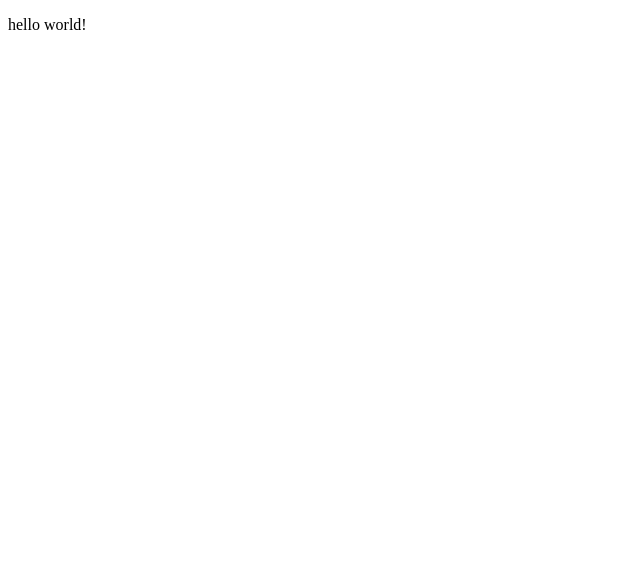
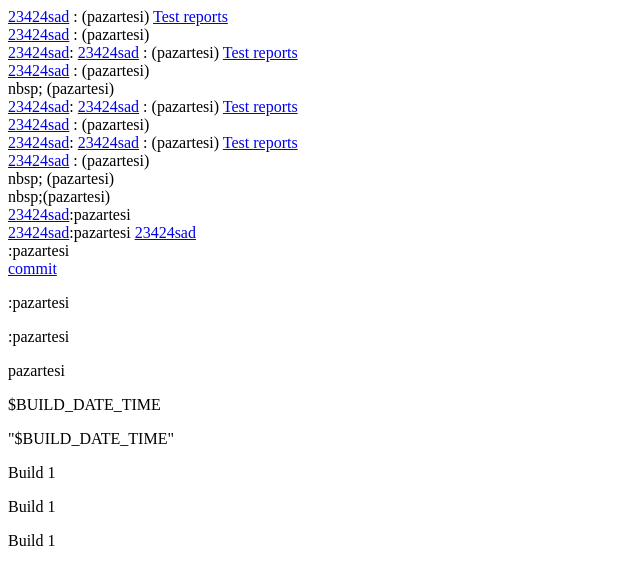
Before and after one commit to aboww/aboww.github.io, a plain HTML site: page index.html in a window 1280 px wide. Shown: the whole page, without its empty margins (0-640 px from the left). Drawn offline with Linux system fonts and the light colour scheme.

Commit message:
Add files via upload

```diff
--- a/index.html
+++ b/index.html
@@ -11,6 +11,28 @@
 
 <body>
   <!--template-->
-  <p>hello world!</p>
+<a href="https://github.com/aboww/aboww.github.io/commit/23424sadfasdf">23424sad</a><span> :  (pazartesi)</span> <a href="site/surefire-report.html">Test reports</a><br>
+<a href="https://github.com/aboww/aboww.github.io/commit/23424sadfasdf">23424sad</a><span> :  (pazartesi)</span><br>
+<a href="https://github.com/aboww/aboww.github.io/commit/23424sadfasdf">23424sad</a><span>: <!--template-->
+<a href="https://github.com/aboww/aboww.github.io/commit/23424sadfasdf">23424sad</a><span> :  (pazartesi)</span> <a href="site/surefire-report.html">Test reports</a><br>
+<a href="https://github.com/aboww/aboww.github.io/commit/23424sadfasdf">23424sad</a><span> :  (pazartesi)</span><br>nbsp; (pazartesi)</span><br>
+<a href="https://github.com/aboww/aboww.github.io/commit/23424sadfasdf">23424sad</a><span>:<!--template-->
+<a href="https://github.com/aboww/aboww.github.io/commit/23424sadfasdf">23424sad</a><span> :  (pazartesi)</span> <a href="site/surefire-report.html">Test reports</a><br>
+<a href="https://github.com/aboww/aboww.github.io/commit/23424sadfasdf">23424sad</a><span> :  (pazartesi)</span><br>
+<a href="https://github.com/aboww/aboww.github.io/commit/23424sadfasdf">23424sad</a><span>: <!--template-->
+<a href="https://github.com/aboww/aboww.github.io/commit/23424sadfasdf">23424sad</a><span> :  (pazartesi)</span> <a href="site/surefire-report.html">Test reports</a><br>
+<a href="https://github.com/aboww/aboww.github.io/commit/23424sadfasdf">23424sad</a><span> :  (pazartesi)</span><br>nbsp; (pazartesi)</span><br>nbsp;(pazartesi)</span><br>
+<a href="https://github.com/aboww/aboww.github.io/commit/23424sadfasdf">23424sad</a><span>:pazartesi</span><br>
+<a href="https://github.com/aboww/aboww.github.io/commit/23424sadfasdf">23424sad</a><span>:pazartesi</span>
+<a href="https://github.com/aboww/aboww.github.io/commit/23424sadfasdf">23424sad</a><div>:pazartesi</div>
+<a href="https://github.com/aboww/aboww.github.io/commit/23424sadfasdf">commit</a><p>:pazartesi</p>
+<a href="https://github.com/aboww/aboww.github.io/commit/23424sadfasdf"></a><p>:pazartesi</p>
+<p>pazartesi</p>
+<p>$BUILD_DATE_TIME</p>
+<p>"$BUILD_DATE_TIME"</p>
+<p>Build 1</p>
+<p>Build 1</p>
+<p>Build 1</p>
+
 </body>
 </html>
```
